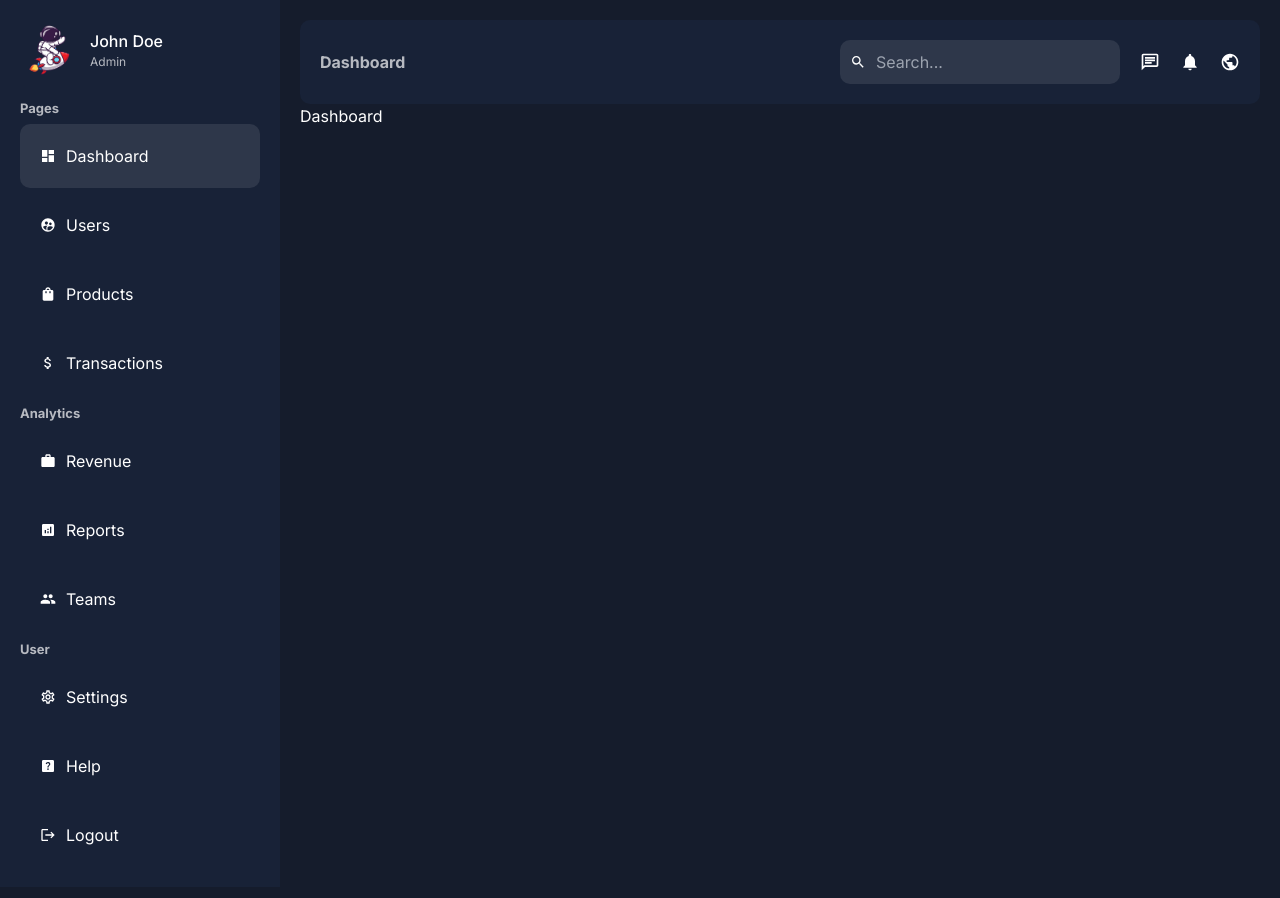
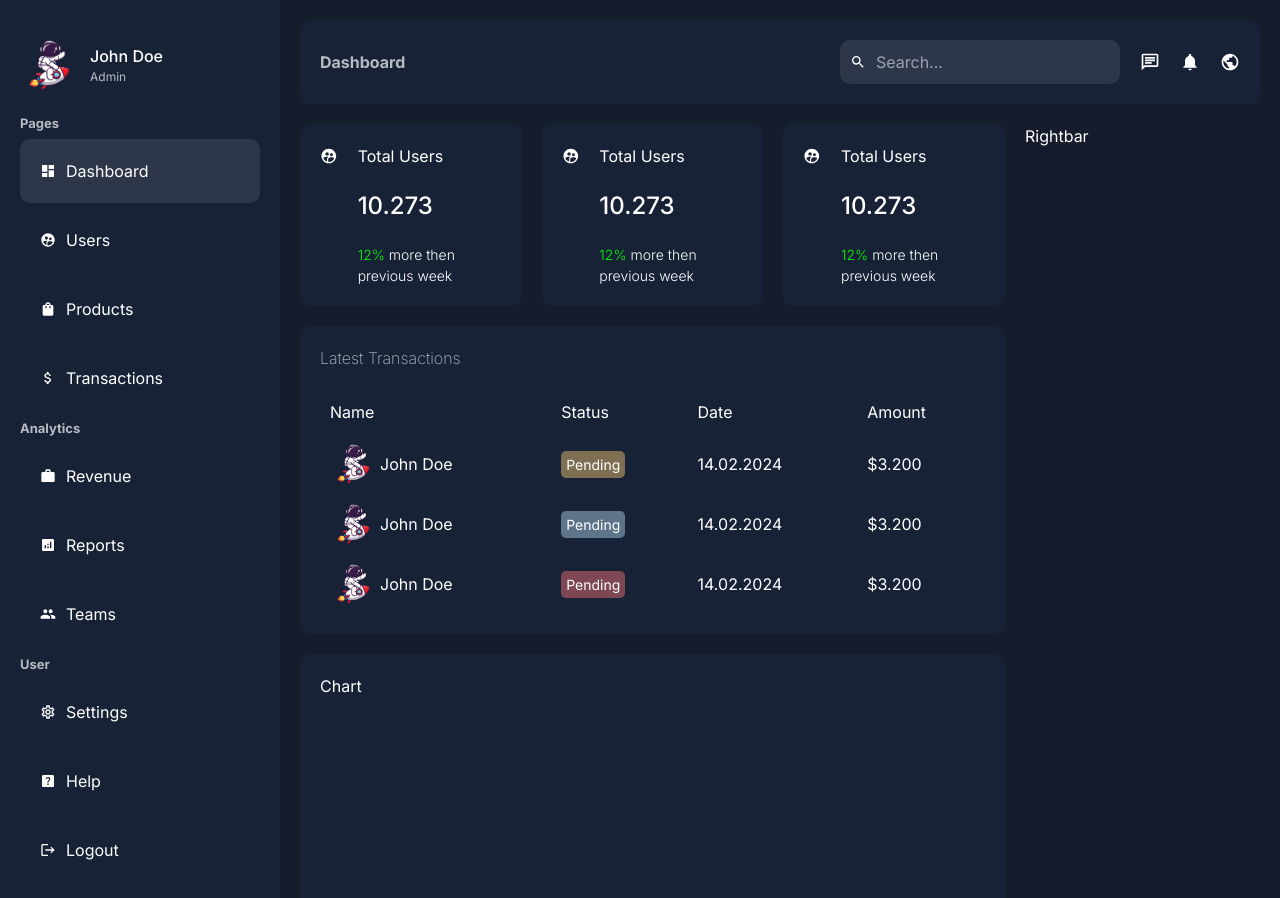
Before and after one commit to SourceSensei/admin-dashboard-next14, a Next.js app: page /dashboard in a window 1280 px wide. Shown: the top 898 px of the page. Built offline with nearby package versions, Linux system fonts and the light colour scheme.

Commit message:
cards and users update

```diff
--- a/app/dashboard/page.tsx
+++ b/app/dashboard/page.tsx
@@ -1,10 +1,26 @@
+import styles from "../ui/dashboard/dashboard.module.css";
+import Card from "../ui/dashboard/card/card";
+import Rightbar from "../ui/dashboard/rightbar/rightbar";
+import Transactions from "../ui/dashboard/transactions/transactions";
+import Chart from "../ui/dashboard/chart/chart";
 
 const Dashboard = () => {
   return (
-    <div>
-      Dashboard
+    <div className={styles.wrapper}>
+      <div className={styles.main}>
+        <div className={styles.cards}>
+          <Card />
+          <Card />
+          <Card />
+        </div>
+        <Transactions />
+        <Chart />
+      </div>
+      <div className={styles.side}>
+        <Rightbar />
+      </div>
     </div>
-  )
-}
+  );
+};
 
-export default Dashboard
+export default Dashboard;
--- /dev/null
+++ b/app/ui/dashboard/card/card.module.css
@@ -0,0 +1,37 @@
+.container {
+  background-color: var(--bgSoft);
+  padding: 20px;
+  border-radius: 10px;
+  display: flex;
+  gap: 20px;
+  cursor: pointer;
+  width: 100%;
+}
+
+.container:hover {
+  background-color: #2e374a;
+}
+
+.texts {
+  display: flex;
+  flex-direction: column;
+  gap: 20px;
+}
+
+.number {
+  font-size: 24px;
+  font-weight: 500;
+}
+
+.detail {
+  font-size: 14px;
+  font-weight: 300;
+}
+
+.positive {
+  color: lime;
+}
+
+.negative {
+  color: red;
+}
--- /dev/null
+++ b/app/ui/dashboard/card/card.tsx
@@ -0,0 +1,19 @@
+import styles from "./card.module.css";
+import { MdSupervisedUserCircle } from "react-icons/md";
+
+const Card = () => {
+  return (
+    <div className={styles.container}>
+      <MdSupervisedUserCircle size={24} />
+      <div className={styles.texts}>
+        <span className={styles.title}>Total Users</span>
+        <span className={styles.number}>10.273</span>
+        <span className={styles.detail}>
+          <span className={styles.positive}>12%</span> more then previous week
+        </span>
+      </div>
+    </div>
+  );
+};
+
+export default Card;
--- /dev/null
+++ b/app/ui/dashboard/chart/chart.module.css
@@ -0,0 +1,12 @@
+.container {
+  height: 450px;
+  background-color: var(--bgSoft);
+  padding: 20px;
+  border-radius: 10px;
+}
+
+.title {
+  font-weight: 200;
+  color: var(--textSoft);
+  margin-bottom: 20px;
+}
--- /dev/null
+++ b/app/ui/dashboard/chart/chart.tsx
@@ -0,0 +1,11 @@
+import styles from './chart.module.css'
+
+const Chart = () => {
+  return (
+    <div className={styles.container}>
+      Chart
+    </div>
+  )
+}
+
+export default Chart
--- a/app/ui/dashboard/dashboard.module.css
+++ b/app/ui/dashboard/dashboard.module.css
@@ -6,9 +6,33 @@
   flex: 1;
   background-color: var(--bgSoft);
   padding: 20px;
+  min-height: 100vh;
 }
 
 .content {
   flex: 4;
   padding: 20px;
 }
+
+.wrapper {
+  display: flex;
+  gap: 20px;
+  margin-top: 20px;
+}
+
+.main {
+  flex: 3;
+  display: flex;
+  flex-direction: column;
+  gap: 20px;
+}
+
+.cards {
+  display: flex;
+  gap: 20px;
+  justify-content: space-between;
+}
+
+.side {
+  flex: 1;
+}
--- /dev/null
+++ b/app/ui/dashboard/rightbar/rightbar.module.css
@@ -0,0 +1,58 @@
+.container {
+  position: fixed;
+}
+
+.item {
+  background: linear-gradient(to top, #182237, #253352);
+  padding: 20px 24px;
+  border-radius: 10px;
+  margin-bottom: 20px;
+  position: relative;
+}
+
+.bgContainer {
+  position: absolute;
+  right: 0;
+  bottom: 0;
+  width: 50%;
+  height: 50%;
+}
+
+.bg {
+  object-fit: contain;
+  opacity: 0.2;
+}
+
+.text {
+  display: flex;
+  flex-direction: column;
+  gap: 24px;
+}
+
+.notification {
+  font-weight: bold;
+}
+
+.subtitle {
+  color: var(--textSoft);
+  font-weight: 500;
+  font-size: 12px;
+}
+
+.desc {
+  color: var(--textSoft);
+  font-size: 14px;
+}
+
+.button {
+  padding: 10px;
+  display: flex;
+  align-items: center;
+  gap: 10px;
+  width: max-content;
+  background-color: #5d57c9;
+  color: white;
+  border: none;
+  border-radius: 5px;
+  cursor: pointer;
+}
--- /dev/null
+++ b/app/ui/dashboard/rightbar/rightbar.tsx
@@ -0,0 +1,11 @@
+import styles from './rightbar.module.css'
+
+const Rightbar = () => {
+  return (
+    <div className={styles.container}>
+      Rightbar
+    </div>
+  )
+}
+
+export default Rightbar
--- /dev/null
+++ b/app/ui/dashboard/transactions/transactions.module.css
@@ -0,0 +1,49 @@
+.container {
+  background-color: var(--bgSoft);
+  padding: 20px;
+  border-radius: 10px;
+}
+
+.title {
+  margin-bottom: 20px;
+  font-weight: 200;
+  color: var(--textSoft);
+}
+
+.table {
+  width: 100%;
+}
+
+.table td {
+  padding: 10px;
+}
+
+.user {
+  display: flex;
+  gap: 10px;
+  align-items: center;
+}
+
+.userImage {
+  object-fit: cover;
+  border-radius: 50%;
+}
+
+.status {
+  border-radius: 5px;
+  padding: 5px;
+  font-size: 14px;
+  color: white;
+}
+
+.pending {
+  background-color: #f7cb7375;
+}
+
+.done {
+  background-color: #afd6ee75;
+}
+
+.cancelled {
+  background-color: #f7737375;
+}
--- /dev/null
+++ b/app/ui/dashboard/transactions/transactions.tsx
@@ -0,0 +1,85 @@
+import Image from "next/image";
+import styles from "./transactions.module.css";
+
+const Transactions = () => {
+  return (
+    <div className={styles.container}>
+      <h2 className={styles.title}>Latest Transactions</h2>
+      <table className={styles.table}>
+        <thead>
+          <tr>
+            <td>Name</td>
+            <td>Status</td>
+            <td>Date</td>
+            <td>Amount</td>
+          </tr>
+        </thead>
+        <tbody>
+          <tr>
+            <td>
+              <div className={styles.user}>
+                <Image
+                  src="/astronaut.png"
+                  width={40}
+                  height={40}
+                  alt=""
+                  className={styles.userImage}
+                />
+                John Doe
+              </div>
+            </td>
+            <td>
+              <span className={`${styles.status} ${styles.pending}`}>
+                Pending
+              </span>
+            </td>
+            <td>14.02.2024</td>
+            <td>$3.200</td>
+          </tr>
+          <tr>
+            <td>
+              <div className={styles.user}>
+                <Image
+                  src="/astronaut.png"
+                  width={40}
+                  height={40}
+                  alt=""
+                  className={styles.userImage}
+                />
+                John Doe
+              </div>
+            </td>
+            <td>
+              <span className={`${styles.status} ${styles.done}`}>Pending</span>
+            </td>
+            <td>14.02.2024</td>
+            <td>$3.200</td>
+          </tr>
+          <tr>
+            <td>
+              <div className={styles.user}>
+                <Image
+                  src="/astronaut.png"
+                  width={40}
+                  height={40}
+                  alt=""
+                  className={styles.userImage}
+                />
+                John Doe
+              </div>
+            </td>
+            <td>
+              <span className={`${styles.status} ${styles.cancelled}`}>
+                Pending
+              </span>
+            </td>
+            <td>14.02.2024</td>
+            <td>$3.200</td>
+          </tr>
+        </tbody>
+      </table>
+    </div>
+  );
+};
+
+export default Transactions;
```
